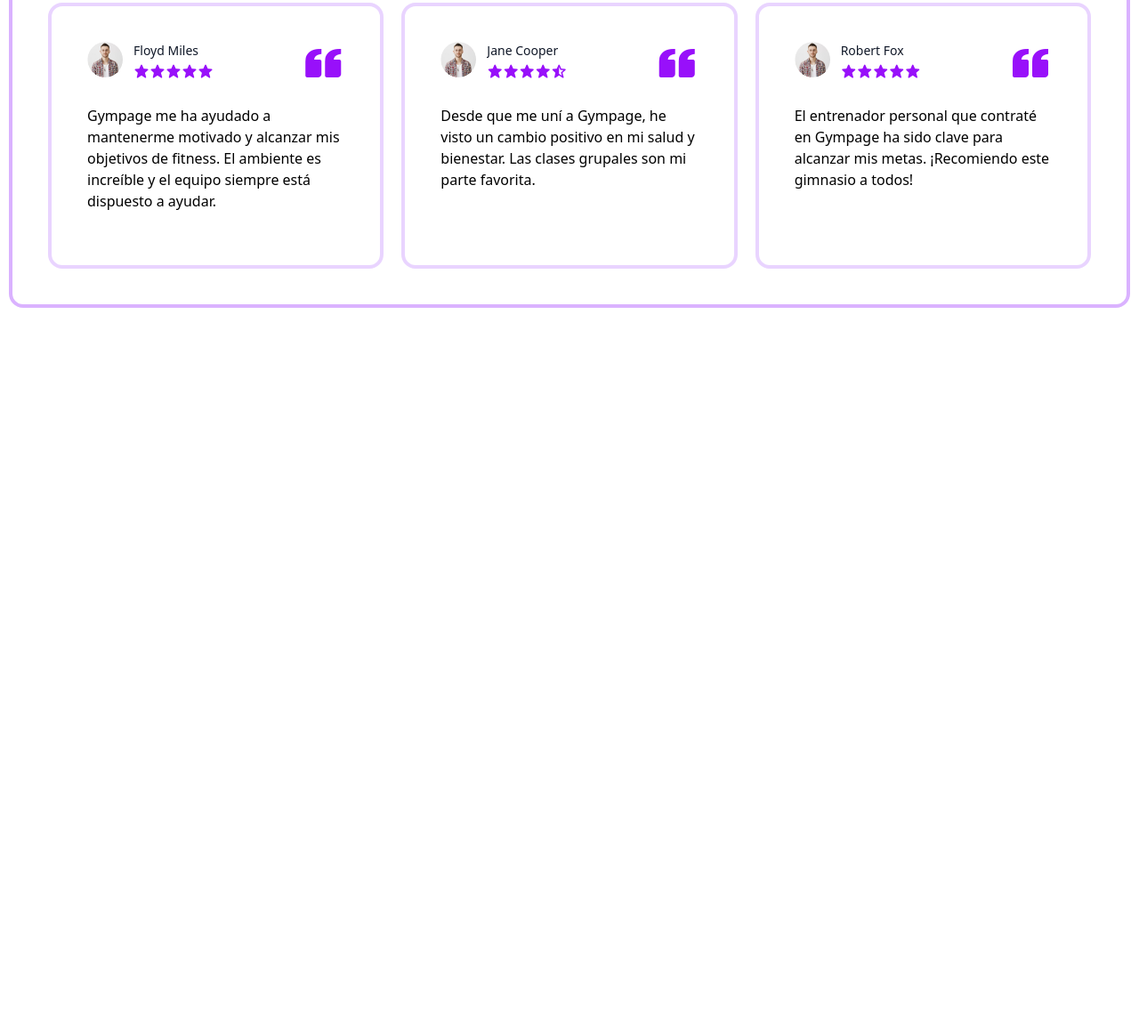
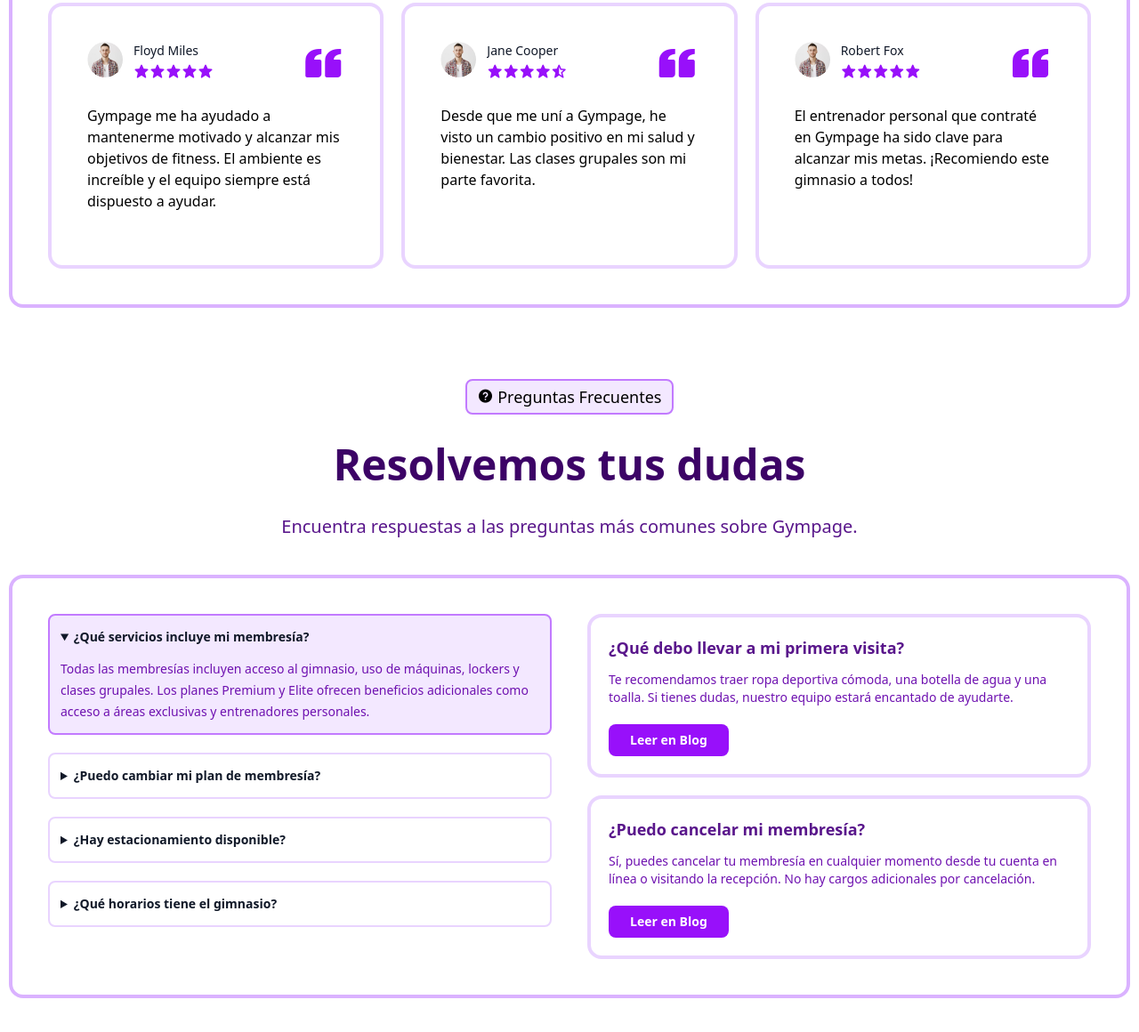
Before and after one commit to Seb-RM/Tailwind_Css_Html-Gym-Web-Page, a website built with Vite: page index.html in a window 1280 px wide. Shown: the part 3629-4789 px from the top of the page at 89% size. Before the commit the page ends 4025 px from the top, so only its background shows below. Built offline with nearby package versions, Linux system fonts and the light colour scheme.

Commit message:
chore: agregar sección de preguntas frecuentes en index.html con contenido y estilo

```diff
--- a/index.html
+++ b/index.html
@@ -629,6 +629,136 @@
           </div>
         </div>
       </section>
+      <!-- Preguntas Frecuentes -->
+      <section class="py-10">
+        <header class="mb-10 flex flex-col items-center gap-3 text-center">
+          <p
+            class="rounded-lg border-2 border-purple-400 bg-purple-100 px-3 py-1 lg:text-lg"
+          >
+            <i class="bx bxs-help-circle"></i>
+            Preguntas Frecuentes
+          </p>
+          <h2
+            class="my-5 text-3xl font-bold text-purple-950 lg:max-w-4xl lg:text-5xl"
+          >
+            Resolvemos tus dudas
+          </h2>
+          <p class="text-purple-900 lg:max-w-4xl lg:text-xl">
+            Encuentra respuestas a las preguntas más comunes sobre Gympage.
+          </p>
+        </header>
+
+        <div
+          class="grid gap-10 rounded-2xl border-4 border-purple-300 p-10 lg:grid-cols-2"
+        >
+          <!-- Preguntas Frecuentes (Izquierda) -->
+          <div class="space-y-5">
+            <details
+              class="rounded-lg border-2 border-purple-200 p-3 open:border-purple-400 open:bg-purple-100"
+              open
+            >
+              <summary
+                class="text-sm leading-6 font-semibold text-gray-900 select-none"
+              >
+                ¿Qué servicios incluye mi membresía?
+              </summary>
+              <div class="mt-3 text-sm leading-6 text-purple-800">
+                <p>
+                  Todas las membresías incluyen acceso al gimnasio, uso de
+                  máquinas, lockers y clases grupales. Los planes Premium y
+                  Elite ofrecen beneficios adicionales como acceso a áreas
+                  exclusivas y entrenadores personales.
+                </p>
+              </div>
+            </details>
+
+            <details
+              class="rounded-lg border-2 border-purple-200 p-3 open:border-purple-400 open:bg-purple-100"
+            >
+              <summary
+                class="text-sm leading-6 font-semibold text-gray-900 select-none"
+              >
+                ¿Puedo cambiar mi plan de membresía?
+              </summary>
+              <div class="mt-3 text-sm leading-6 text-purple-800">
+                <p>
+                  Sí, puedes cambiar tu plan en cualquier momento desde tu
+                  cuenta en línea o visitando la recepción del gimnasio.
+                </p>
+              </div>
+            </details>
+
+            <details
+              class="rounded-lg border-2 border-purple-200 p-3 open:border-purple-400 open:bg-purple-100"
+            >
+              <summary
+                class="text-sm leading-6 font-semibold text-gray-900 select-none"
+              >
+                ¿Hay estacionamiento disponible?
+              </summary>
+              <div class="mt-3 text-sm leading-6 text-purple-800">
+                <p>
+                  Sí, contamos con estacionamiento gratuito para todos nuestros
+                  miembros.
+                </p>
+              </div>
+            </details>
+
+            <details
+              class="rounded-lg border-2 border-purple-200 p-3 open:border-purple-400 open:bg-purple-100"
+            >
+              <summary
+                class="text-sm leading-6 font-semibold text-gray-900 select-none"
+              >
+                ¿Qué horarios tiene el gimnasio?
+              </summary>
+              <div class="mt-3 text-sm leading-6 text-purple-800">
+                <p>
+                  Nuestro gimnasio está abierto de lunes a viernes de 6:00 AM a
+                  10:00 PM, y los fines de semana de 8:00 AM a 8:00 PM.
+                </p>
+              </div>
+            </details>
+          </div>
+
+          <!-- Cards (Derecha) -->
+          <div class="space-y-5">
+            <div class="rounded-2xl border-4 border-purple-200 p-5">
+              <h3 class="text-lg font-semibold text-purple-900">
+                ¿Qué debo llevar a mi primera visita?
+              </h3>
+              <p class="mt-3 text-sm text-purple-800">
+                Te recomendamos traer ropa deportiva cómoda, una botella de agua
+                y una toalla. Si tienes dudas, nuestro equipo estará encantado
+                de ayudarte.
+              </p>
+              <a
+                href="#"
+                class="mt-5 inline-block rounded-lg bg-purple-600 px-6 py-2 text-sm font-semibold text-white transition-all duration-200 hover:bg-purple-700"
+              >
+                Leer en Blog
+              </a>
+            </div>
+
+            <div class="rounded-2xl border-4 border-purple-200 p-5">
+              <h3 class="text-lg font-semibold text-purple-900">
+                ¿Puedo cancelar mi membresía?
+              </h3>
+              <p class="mt-3 text-sm text-purple-800">
+                Sí, puedes cancelar tu membresía en cualquier momento desde tu
+                cuenta en línea o visitando la recepción. No hay cargos
+                adicionales por cancelación.
+              </p>
+              <a
+                href="#"
+                class="mt-5 inline-block rounded-lg bg-purple-600 px-6 py-2 text-sm font-semibold text-white transition-all duration-200 hover:bg-purple-700"
+              >
+                Leer en Blog
+              </a>
+            </div>
+          </div>
+        </div>
+      </section>
     </main>
   </body>
 </html>
```
